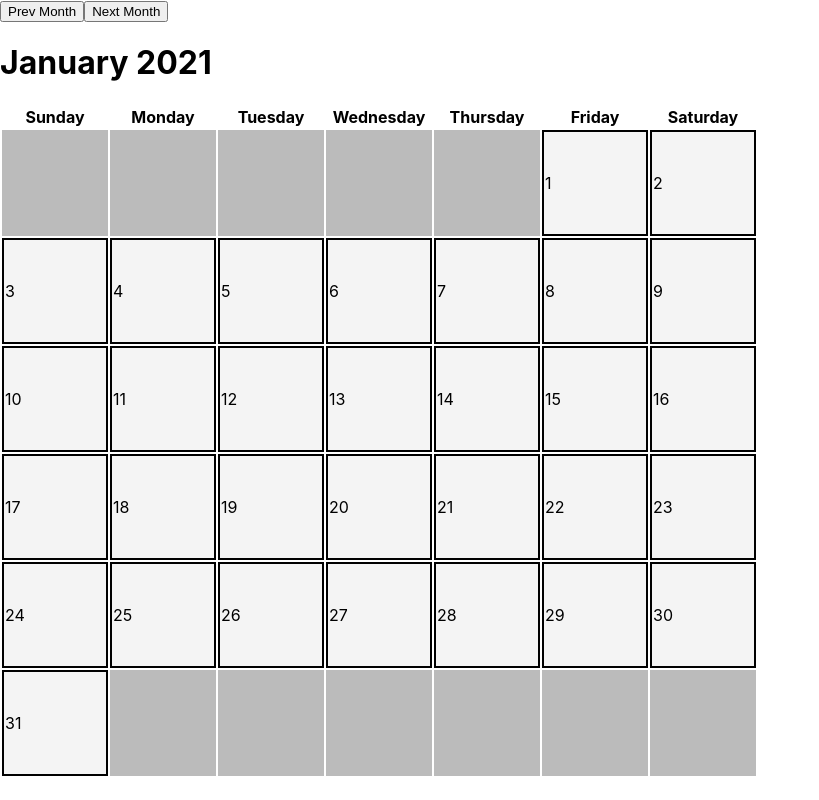
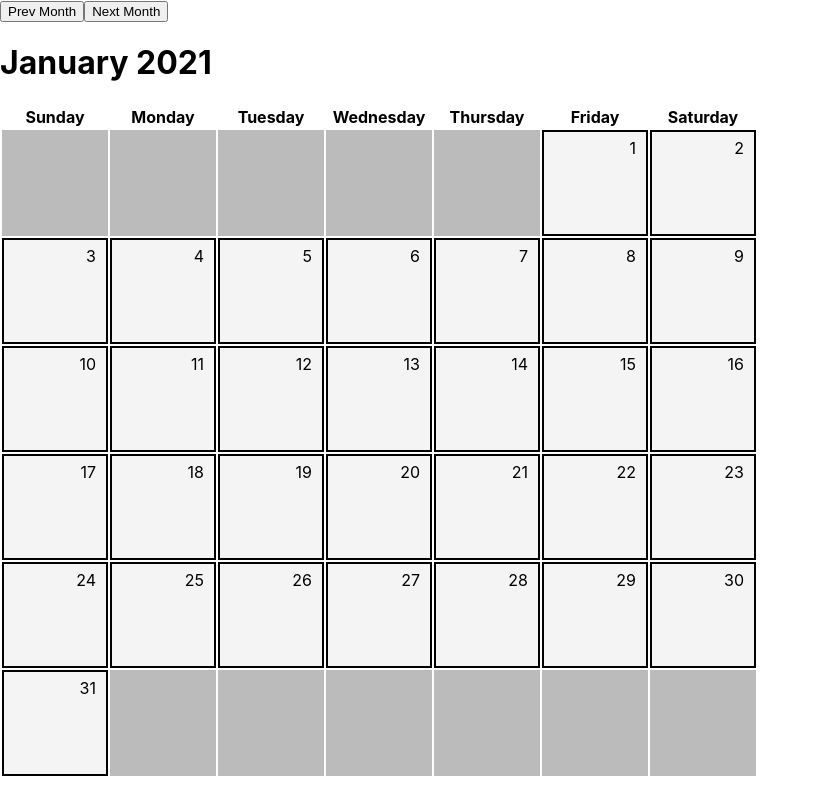
Before and after one commit to TN-Local-Food-Summit/calendar-template, a React (Create React App) app: page / in a window 1280 px wide. Shown: the whole page, without its empty margins (0-819 px from the left). Built offline with nearby package versions, Linux system fonts and the light colour scheme.

Commit message:
moved date number to top right

```diff
--- a/src/components/Day/Day.css
+++ b/src/components/Day/Day.css
@@ -14,3 +14,10 @@
   height: 100px;
   position: relative; /* If you want text inside of it */
 }
+
+.dateNumber{
+  position: absolute;
+  top: -10px;
+  right: 10px;
+  text-align: right;
+}
--- a/src/components/Day/Day.js
+++ b/src/components/Day/Day.js
@@ -23,7 +23,7 @@ class Day extends Component{
     });
     return (
       <td key={this.props.id} className="activeDay">
-        <p>{this.state.date.getDate()}</p>
+        <p className="dateNumber">{this.state.date.getDate()}</p>
         {events}
       </td>
     )
```
